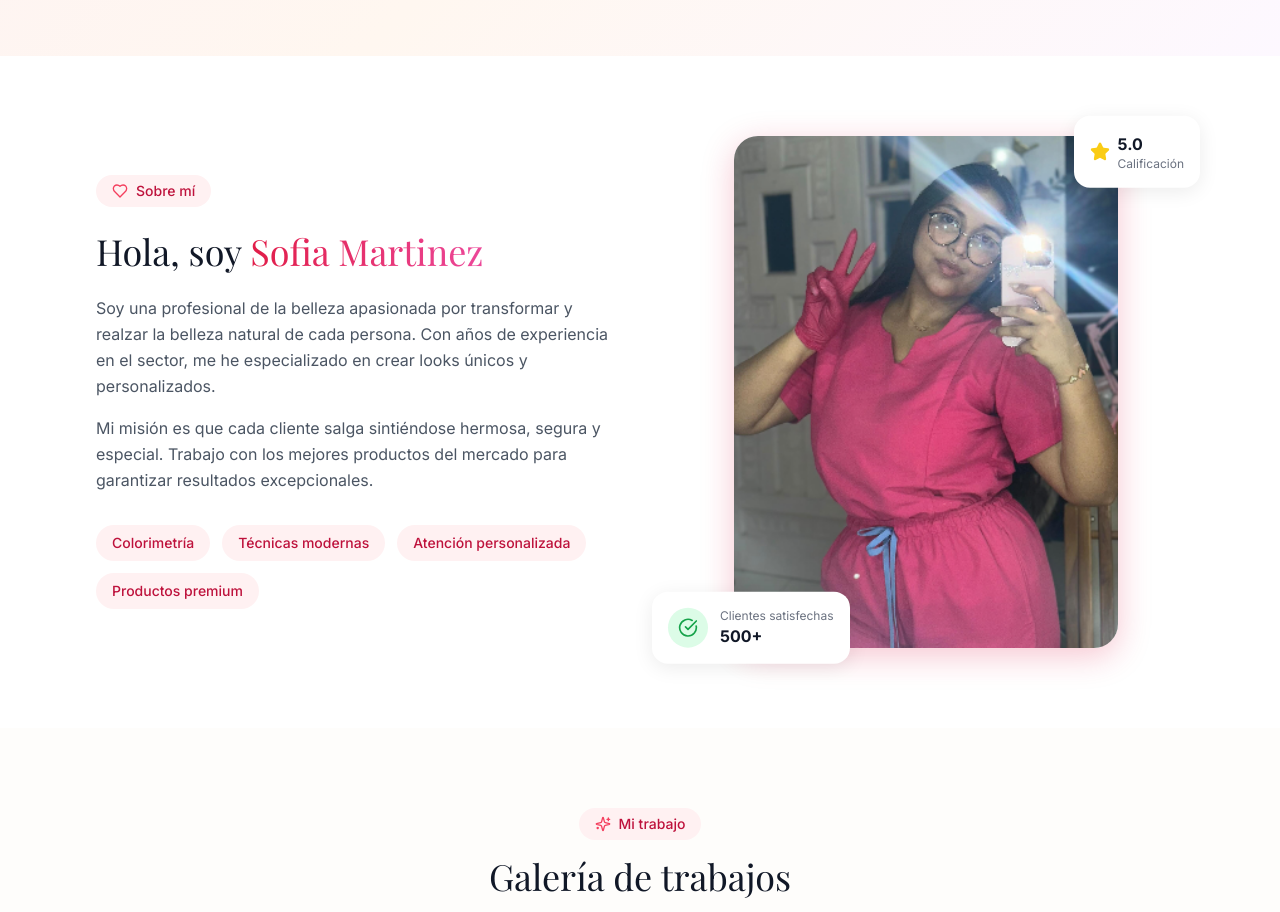
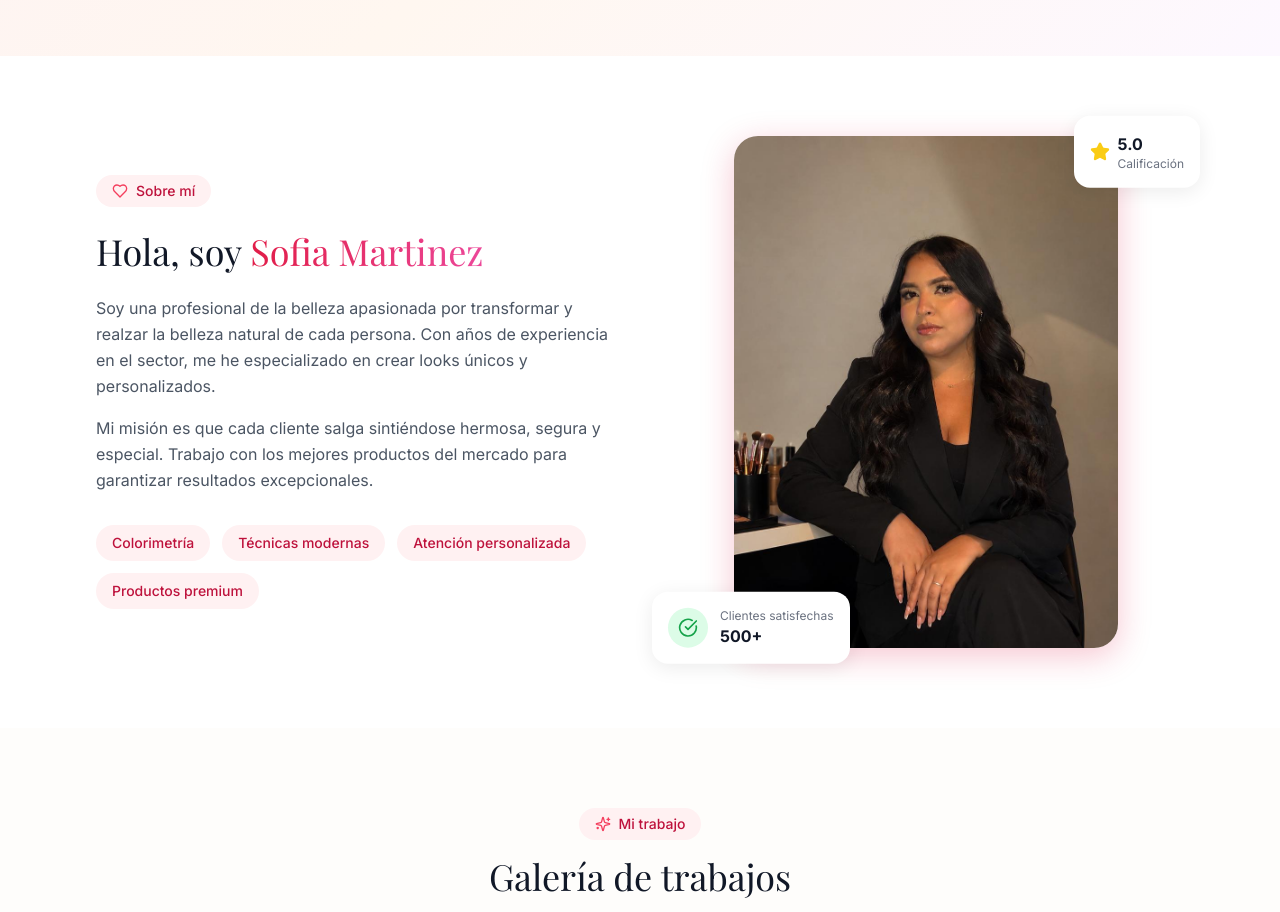
Before and after one commit to Juanees077/Gestor-de-Citas_sof, a Next.js app: page / in a window 1280 px wide. Shown: the part 1920-2832 px from the top of the page. Built offline with nearby package versions, Linux system fonts and the light colour scheme; no server answers; the database is empty; a web font is replaced by a local one.

Commit message:
Replace hero image with new photo

```diff
--- a/app/page.tsx
+++ b/app/page.tsx
@@ -256,7 +256,7 @@ export default async function HomePage() {
               {/* Visual placeholder - elegant card */}
               <div className="relative">
               <div className="aspect-[3/4] max-w-sm mx-auto rounded-3xl shadow-rose-lg relative overflow-hidden">
-                <Image src="/modelo.png" alt={businessName} fill className="object-cover object-top" quality={100} />
+                <Image src="/hero.jpeg" alt={businessName} fill className="object-cover object-top" quality={100} />
               </div>
               {/* Floating badges */}
               <div className="absolute -bottom-4 -left-4 bg-white rounded-2xl shadow-soft p-4 flex items-center gap-3 animate-float">
```
Also changed, not shown: public/hero.jpeg (added).
